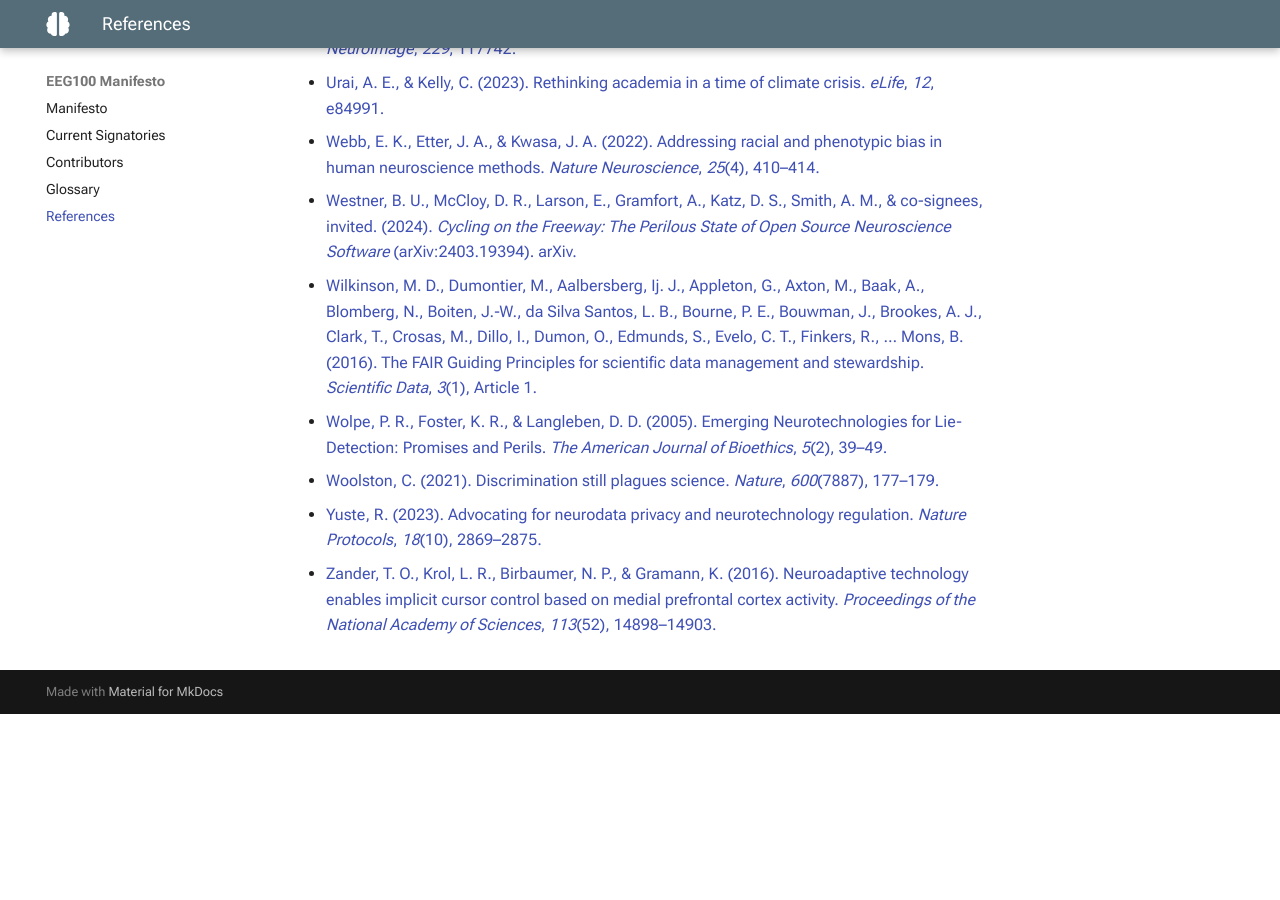
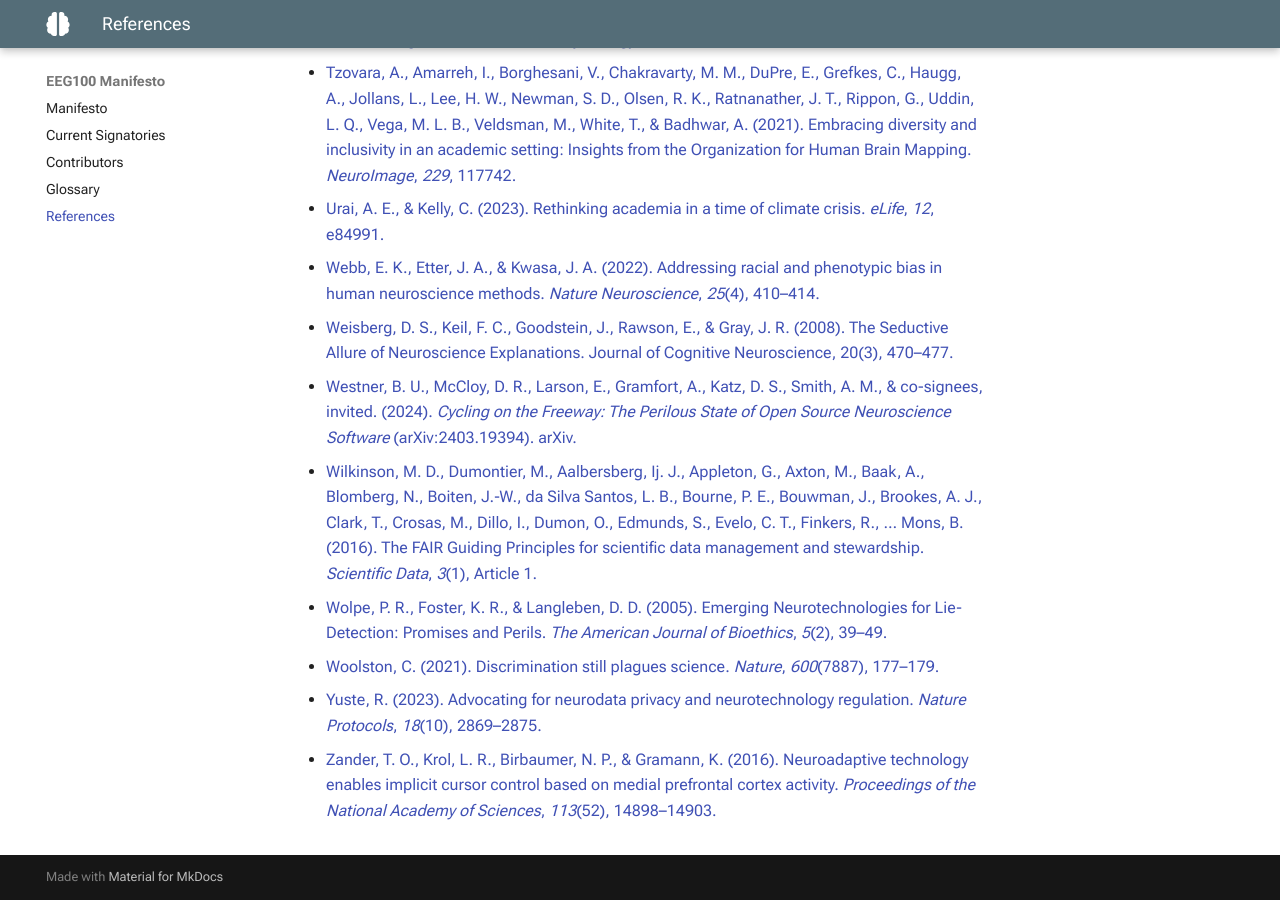
Before and after one commit to ubdbra001/EEG100Manifesto, an MkDocs documentation site: the page built from docs/references.md, in a window 1280 px wide and 900 px high, scrolled down 6873 px. Built offline with MkDocs 1.6.1 and Material for MkDocs 9.7.7, drawn with Linux system fonts in a browser that asks for light colours; before the commit the page ends 7587 px from its top, so only the background shows below that; some of the changed text lies outside the part shown.

Commit message:
missing refs

```diff
--- a/docs/references.md
+++ b/docs/references.md
@@ -96,6 +100,8 @@
 - [Marini, F., Lee, C., Wagner, J., Makeig, S., & Gola, M. (2019). A comparative evaluation of signal quality between a research-grade and a wireless dry-electrode mobile EEG system. *Journal of Neural Engineering*, *16*(5), 054001\.](https://doi.org/10.1088/1741-2552/ab21f2){ #Marini2019 }
 
 - [Marques, C. T., & Fritzen Gomes, B. M. (2020). Reuse, Reduce, Recycle. In W. Leal Filho, A. M. Azul, L. Brandli, P. G. özuyar, & T. Wall (Eds.), *Responsible Consumption and Production* (pp. 626–634). Springer International Publishing.](https://doi.org/10.1007/978-3-319-95726-5\_67){ #Marques2020 }
+
+- [McCabe, D. P., & Castel, A. D. (2008). Seeing is believing: The effect of brain images on judgments of scientific reasoning. Cognition, 107(1), 343–352.](https://doi.org/10.1016/j.cognition.2007.07.017){ #McCabe2008 }
 
 - [Mecacci, G., & Haselager, P. (2019). Identifying Criteria for the Evaluation of the Implications of Brain Reading for Mental Privacy. *Science and Engineering Ethics*, *25*(2), 443–461.](https://doi.org/10.1007/s11948-017-0003-3){ #Mecacci2019 }
 
@@ -171,6 +177,8 @@
 
 - [Webb, E. K., Etter, J. A., & Kwasa, J. A. (2022). Addressing racial and phenotypic bias in human neuroscience methods. *Nature Neuroscience*, *25*(4), 410–414.](https://doi.org/10.1038/s41593-022-01046-0){ #Webb2022 }
 
+- [Weisberg, D. S., Keil, F. C., Goodstein, J., Rawson, E., & Gray, J. R. (2008). The Seductive Allure of Neuroscience Explanations. Journal of Cognitive Neuroscience, 20(3), 470–477.](https://doi.org/10.1162/jocn.2008.20040){ #Weisberg2008 }
+
 - [Westner, B. U., McCloy, D. R., Larson, E., Gramfort, A., Katz, D. S., Smith, A. M., & co-signees,  invited. (2024). *Cycling on the Freeway: The Perilous State of Open Source Neuroscience Software* (arXiv:2403.19394). arXiv.](https://doi.org/10.48550/arXiv.2403.19394){ #Westner2024 }
 
 - [Wilkinson, M. D., Dumontier, M., Aalbersberg, Ij. J., Appleton, G., Axton, M., Baak, A., Blomberg, N., Boiten, J.-W., da Silva Santos, L. B., Bourne, P. E., Bouwman, J., Brookes, A. J., Clark, T., Crosas, M., Dillo, I., Dumon, O., Edmunds, S., Evelo, C. T., Finkers, R., … Mons, B. (2016). The FAIR Guiding Principles for scientific data management and stewardship. *Scientific Data*, *3*(1), Article 1\.](https://doi.org/10.1038/sdata.2016.18){ #Wilkinson2016 }
```
Also changed, not shown: other parts of docs/references.md (+4 -0 lines), docs/introduction.md (+1 -1 lines), docs/responsibility.md (+1 -1 lines).
